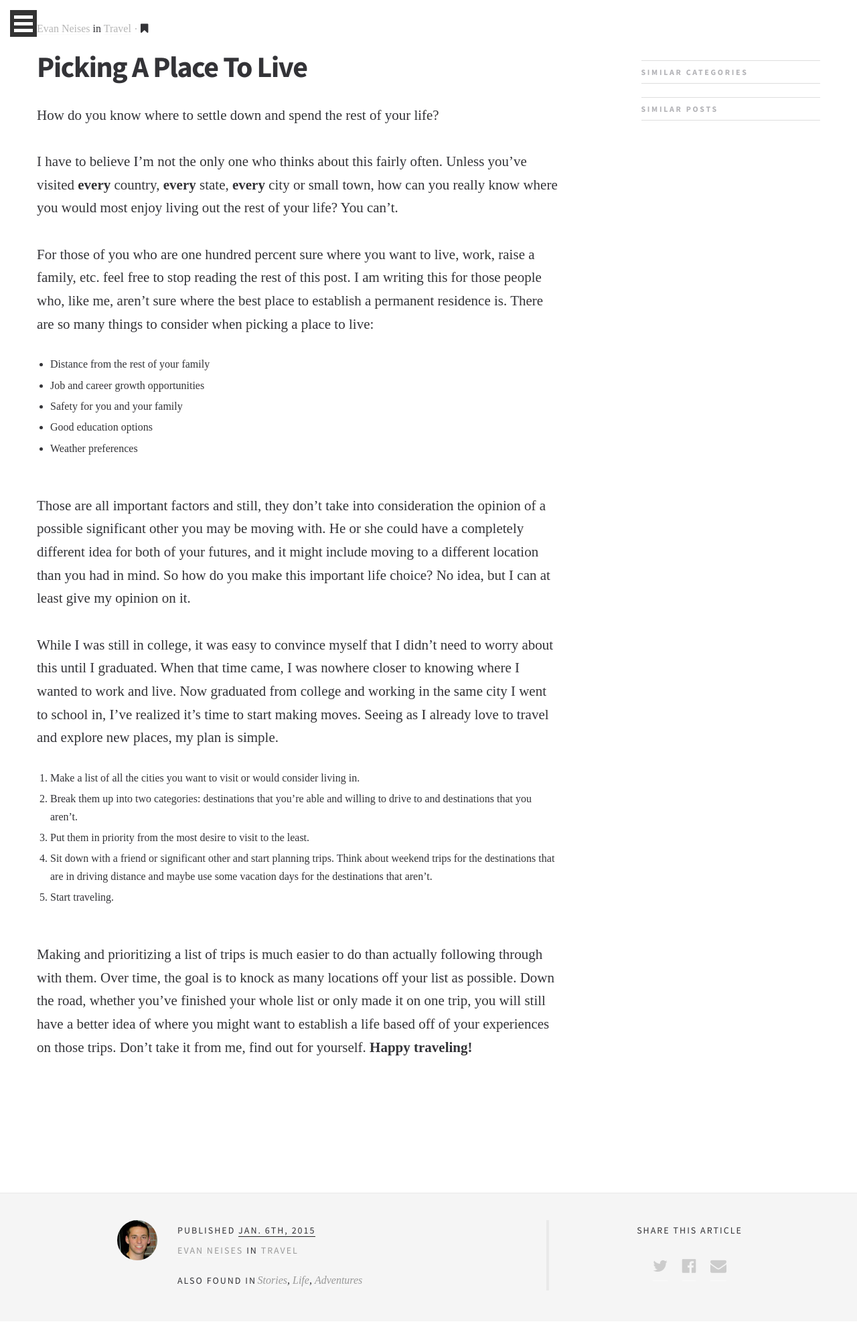
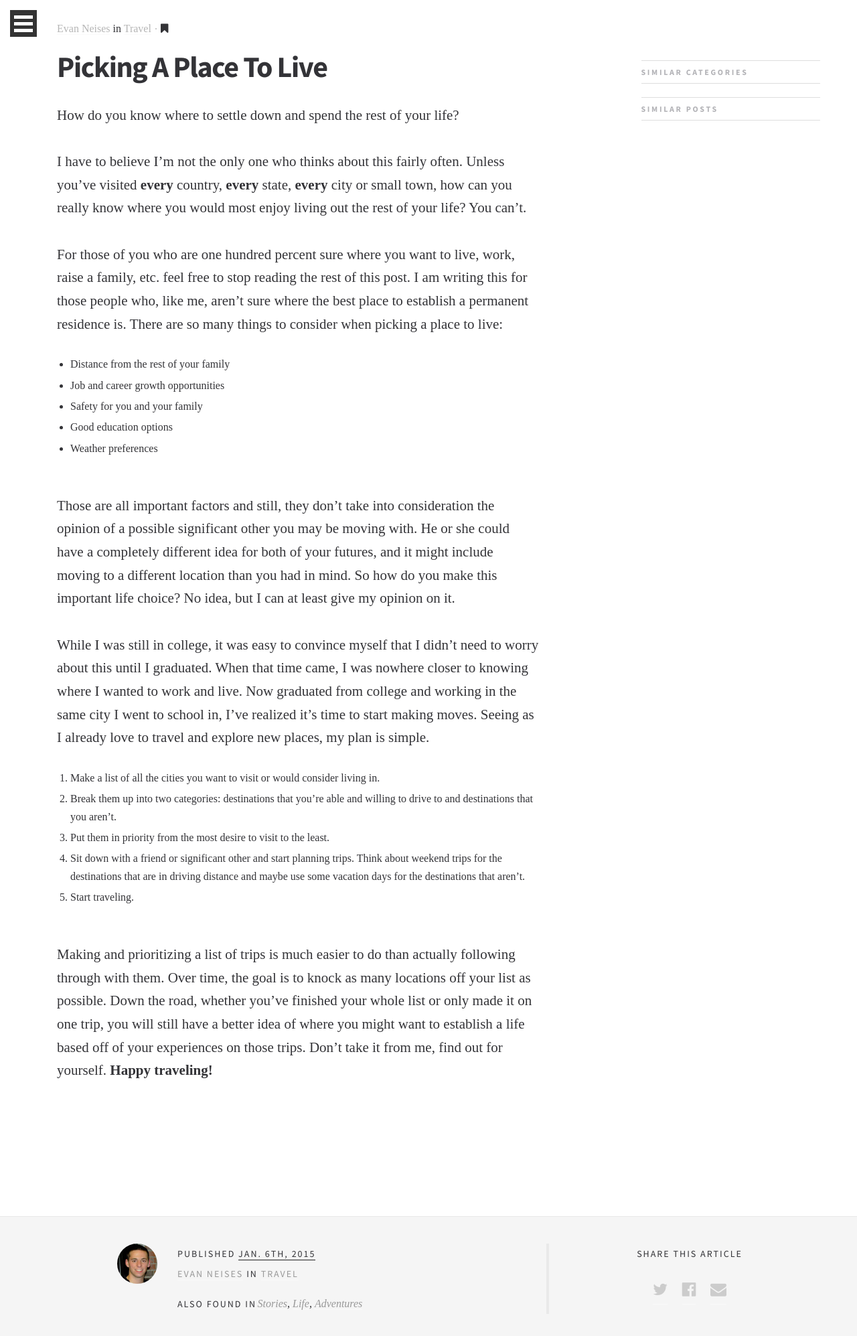
Before and after one commit to EJBlog/EJBlog.github.io, a Jekyll site: the page built from _posts/2016-01-06-picking-a-place-to-live.md, in a window 1280 px wide. Shown: the top 1995 px of the page at 67% size. Built offline with Jekyll 4.4.1, drawn with Linux system fonts in a browser that asks for light colours; nearby versions of some CDN libraries; some web fonts are replaced.

Commit message:
Update main.css

```diff
--- a/css/main.css
+++ b/css/main.css
@@ -1309,7 +1309,7 @@ blockquote {
 @media (min-width: 1200px) {
   /* line 65, ../sass/partials/_single.sass */
   .single-content-sidebar {
-    padding: 30px 0 170px;
+    padding: 30px 30px 170px; <!-- Jake Changed from 30px 0 170px -->
   }
 }
 
```
